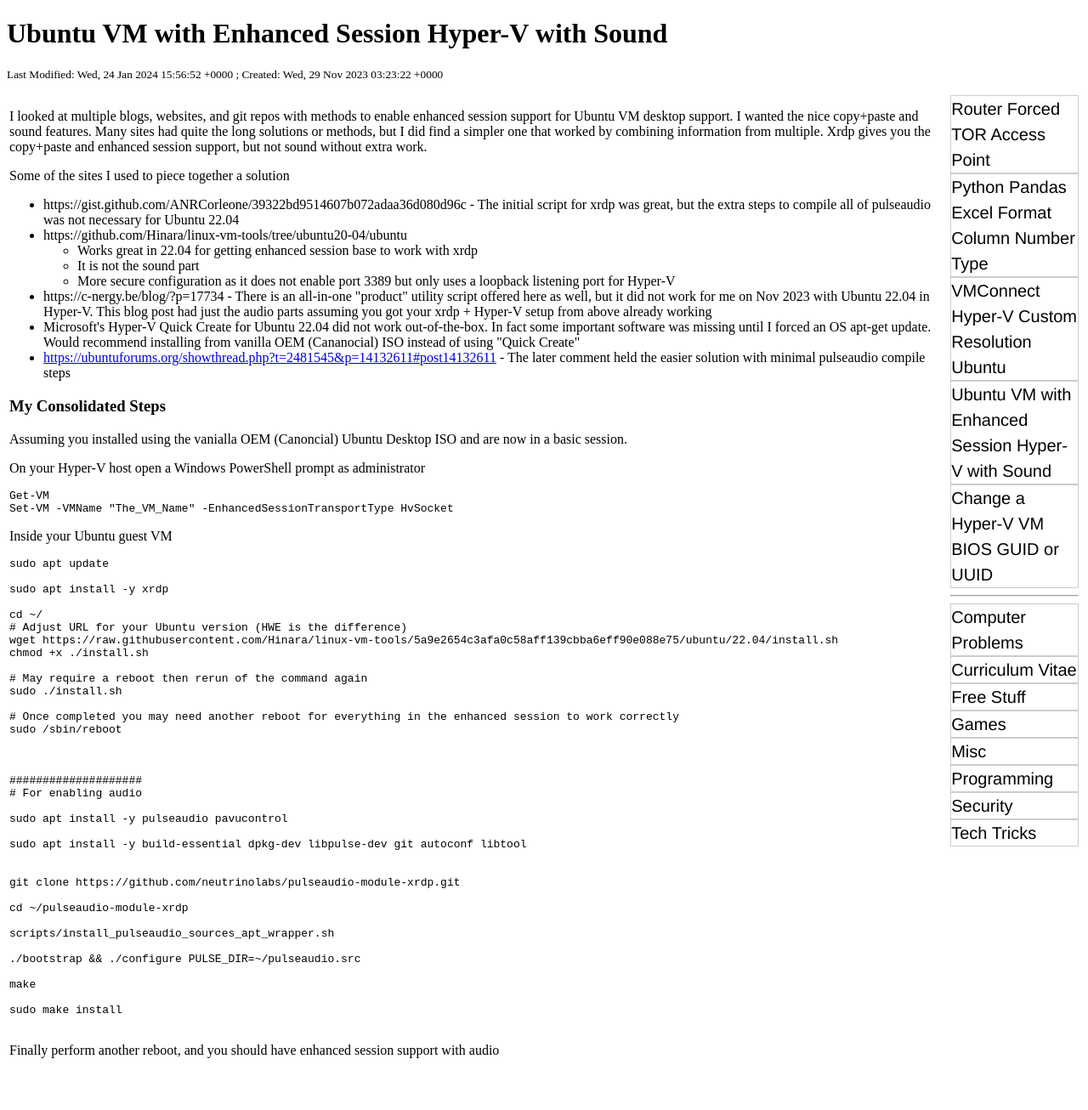
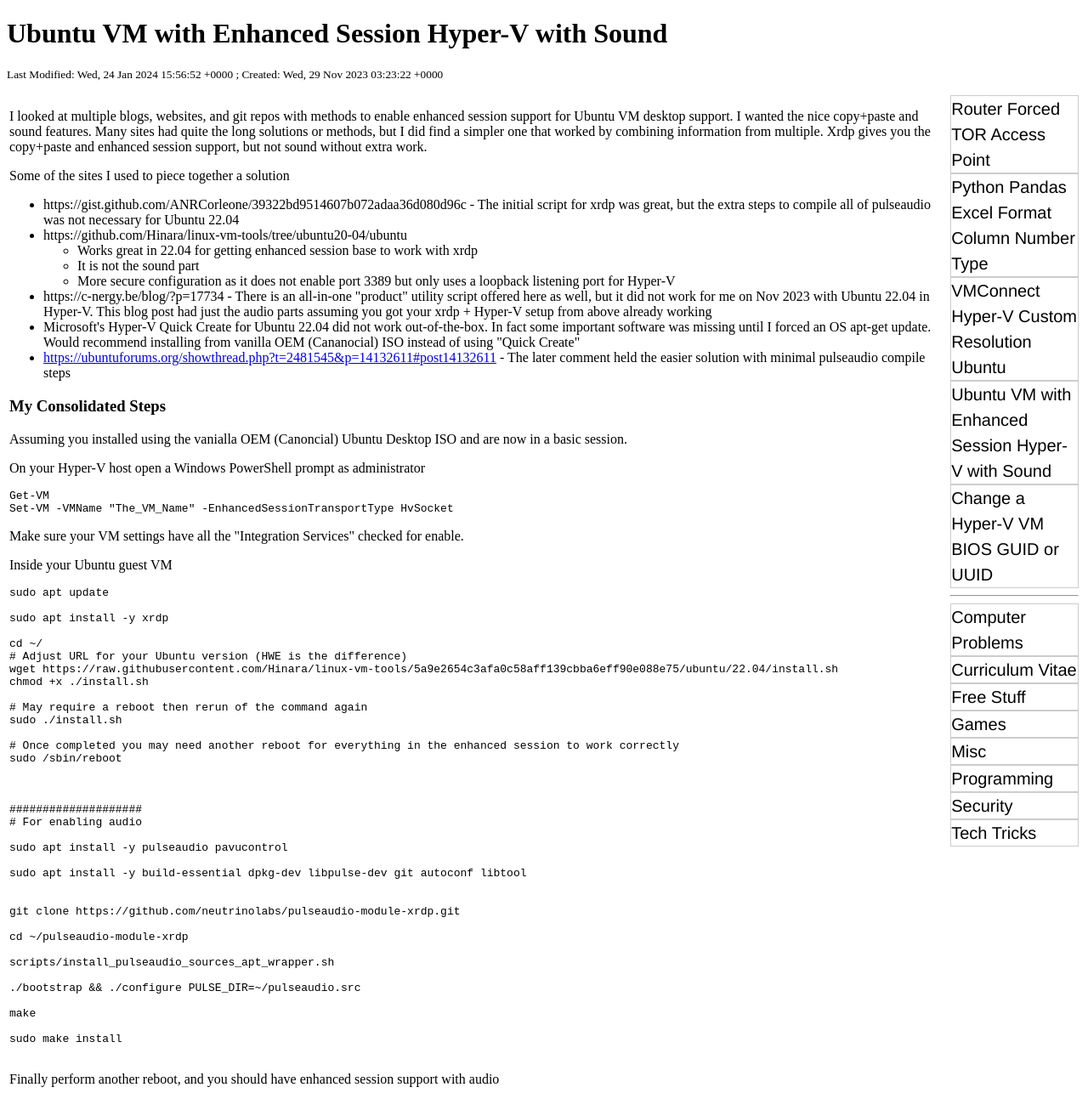
Before and after one commit to rbeede/rbeede.github.io, a Jekyll site: the page built from _posts/2023-11-28-ubuntu-vm-enhanced-session-hyper-v-with-sound.html, in a window 1280 px wide. Shown: the whole page at 85% size. Built offline with Jekyll 4.4.1, drawn with Linux system fonts in a browser that asks for light colours; before the commit the page ends 1272 px from its top, so only the background shows below that.

Commit message:
Update 2023-11-28-ubuntu-vm-enhanced-session-hyper-v-with-sound.html

```diff
--- a/_posts/2023-11-28-ubuntu-vm-enhanced-session-hyper-v-with-sound.html
+++ b/_posts/2023-11-28-ubuntu-vm-enhanced-session-hyper-v-with-sound.html
@@ -38,6 +38,10 @@
 Get-VM
 Set-VM -VMName "The_VM_Name" -EnhancedSessionTransportType HvSocket
 </pre>
+
+<p>
+Make sure your VM settings have all the "Integration Services" checked for enable.
+</p>
 
 <p>Inside your Ubuntu guest VM</p>
 
```
